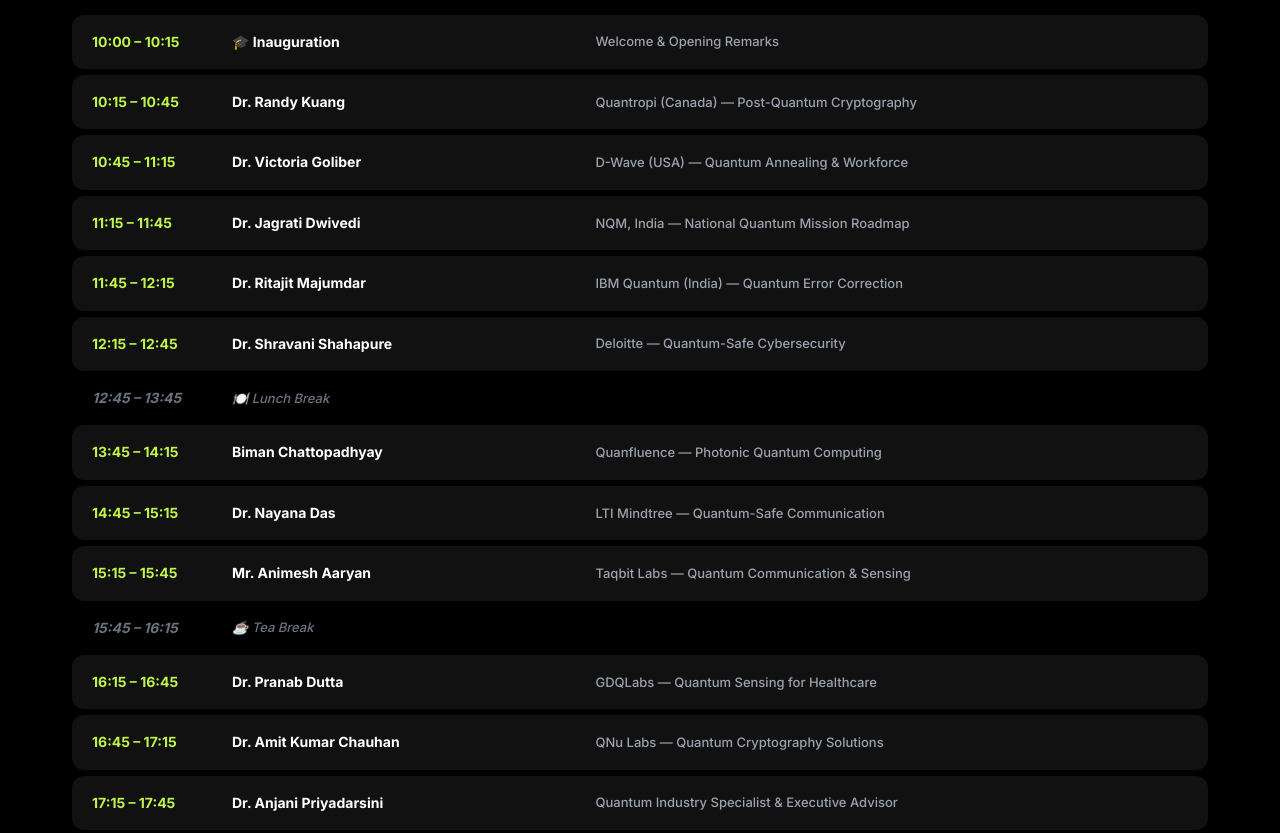
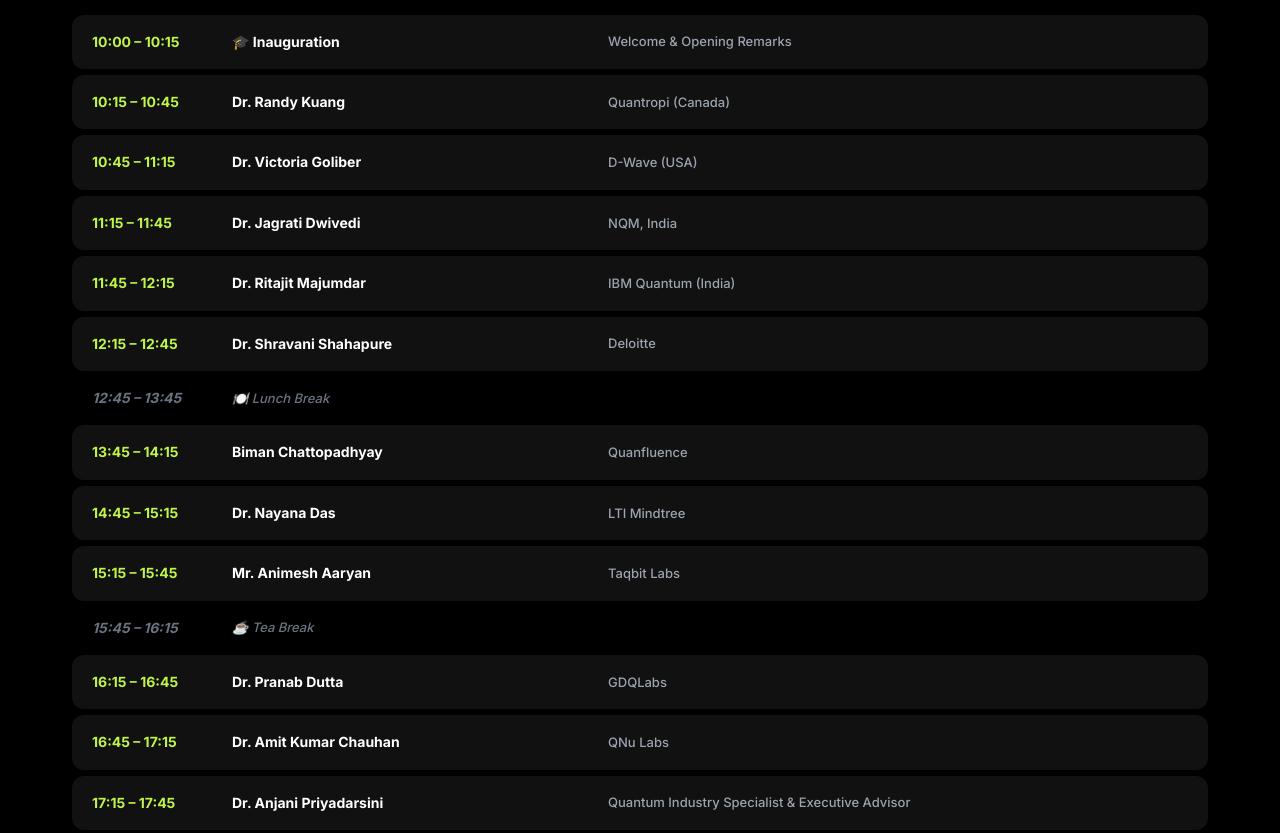
Before and after one commit to shashankg687/what-qi-wants, a plain HTML site: page index.html in a window 1280 px wide. Shown: the part 2460-3293 px from the top of the page. Drawn offline with Linux system fonts and the light colour scheme; some packages are replaced by stand-ins of ours; a script that the page names is missing.

Commit message:
Remove topics from the schedule table, leaving only organization names

```diff
--- a/index.html
+++ b/index.html
@@ -745,27 +745,27 @@
             <tr>
                 <td>10:15 – 10:45</td>
                 <td class="speaker-name-cell">Dr. Randy Kuang</td>
-                <td>Quantropi (Canada) — Post-Quantum Cryptography</td>
+                <td>Quantropi (Canada)</td>
             </tr>
             <tr>
                 <td>10:45 – 11:15</td>
                 <td class="speaker-name-cell">Dr. Victoria Goliber</td>
-                <td>D-Wave (USA) — Quantum Annealing & Workforce</td>
+                <td>D-Wave (USA)</td>
             </tr>
             <tr>
                 <td>11:15 – 11:45</td>
                 <td class="speaker-name-cell">Dr. Jagrati Dwivedi</td>
-                <td>NQM, India — National Quantum Mission Roadmap</td>
+                <td>NQM, India</td>
             </tr>
             <tr>
                 <td>11:45 – 12:15</td>
                 <td class="speaker-name-cell">Dr. Ritajit Majumdar</td>
-                <td>IBM Quantum (India) — Quantum Error Correction</td>
+                <td>IBM Quantum (India)</td>
             </tr>
             <tr>
                 <td>12:15 – 12:45</td>
                 <td class="speaker-name-cell">Dr. Shravani Shahapure</td>
-                <td>Deloitte — Quantum-Safe Cybersecurity</td>
+                <td>Deloitte</td>
             </tr>
             <tr class="break-row">
                 <td>12:45 – 13:45</td>
@@ -774,27 +774,27 @@
             <tr>
                 <td>13:45 – 14:15</td>
                 <td class="speaker-name-cell">Biman Chattopadhyay</td>
-                <td>Quanfluence — Photonic Quantum Computing</td>
+                <td>Quanfluence</td>
             </tr>
             <!-- <tr>
                 <td>14:15 – 14:45</td>
                 <td class="speaker-name-cell">Dr. Sourav Chatterjee</td>
-                <td>TCS Research — Quantum Sensing Applications</td>
+                <td>TCS Research</td>
             </tr> -->
             <tr>
                 <td>14:45 – 15:15</td>
                 <td class="speaker-name-cell">Dr. Nayana Das</td>
-                <td>LTI Mindtree — Quantum-Safe Communication</td>
+                <td>LTI Mindtree</td>
             </tr>
             <!-- <tr>
                 <td>15:15 – 15:45</td>
                 <td class="speaker-name-cell">Dr. Rashi Koul</td>
-                <td>Taqbit Labs — QKD & QRNG Systems</td>
+                <td>Taqbit Labs</td>
             </tr> -->
             <tr>
                 <td>15:15 – 15:45</td>
                 <td class="speaker-name-cell">Mr. Animesh Aaryan</td>
-                <td>Taqbit Labs — Quantum Communication & Sensing</td>
+                <td>Taqbit Labs</td>
             </tr>
             <tr class="break-row">
                 <td>15:45 – 16:15</td>
@@ -803,12 +803,12 @@
             <tr>
                 <td>16:15 – 16:45</td>
                 <td class="speaker-name-cell">Dr. Pranab Dutta</td>
-                <td>GDQLabs — Quantum Sensing for Healthcare</td>
+                <td>GDQLabs</td>
             </tr>
             <tr>
                 <td>16:45 – 17:15</td>
                 <td class="speaker-name-cell">Dr. Amit Kumar Chauhan</td>
-                <td>QNu Labs — Quantum Cryptography Solutions</td>
+                <td>QNu Labs</td>
             </tr>
             <tr>
                 <td>17:15 – 17:45</td>
```
